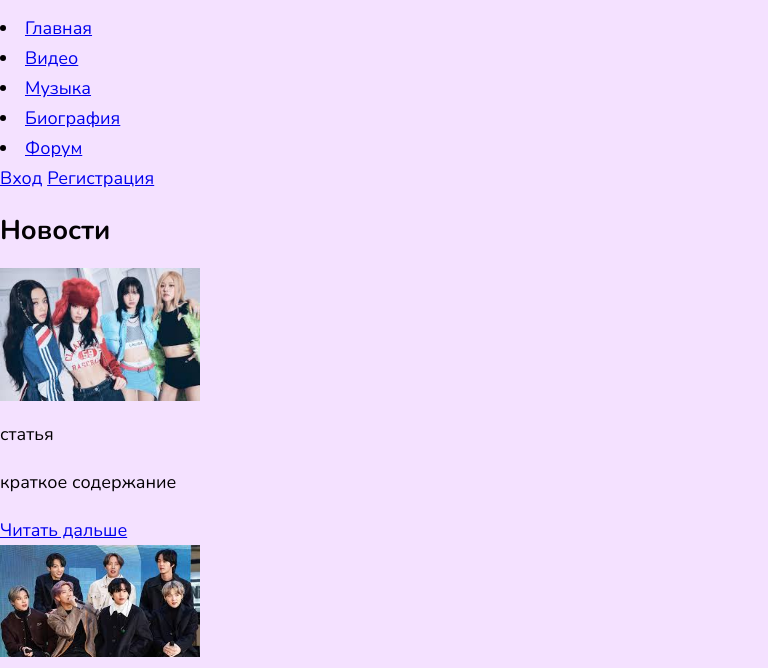
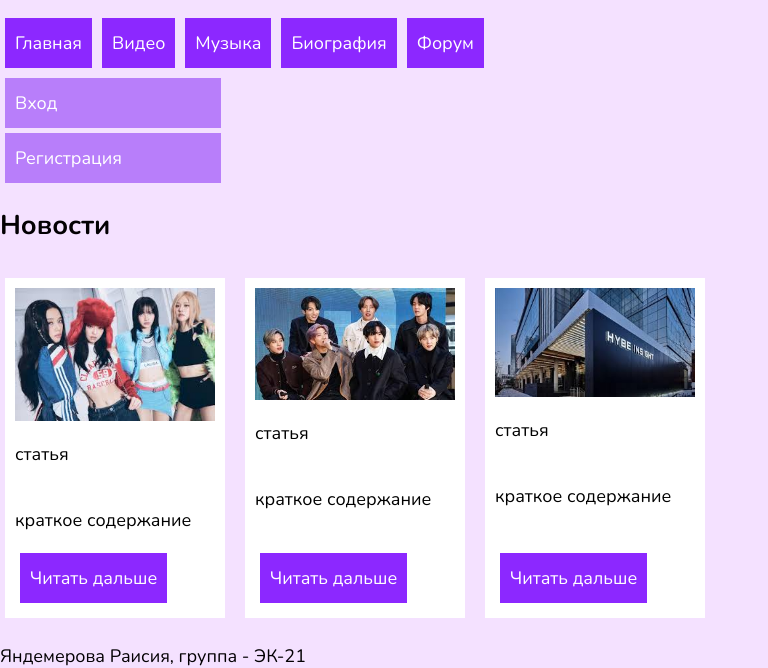
Before and after one commit to yandemerova-ru/project-Yandemerova, a plain HTML site: page index.html in a window 1280 px wide. Shown: the part 165-833 px from the top of the page, without its empty margins (0-768 px from the left). Drawn offline with nearby package versions, Linux system fonts and the light colour scheme.

Commit message:
Add files via upload
Прописывали размеры у блоков и элементов, формировали отступы и границы. Использовали модели Flexbox и Grid. Применяли позиционирование элементов.

```diff
--- a/index.html
+++ b/index.html
@@ -9,7 +9,7 @@
     <link rel="stylesheet" href="styles/style.css">
 </head>
 <body>
-    <header class="header">
+    <header class="header container">
         <img class="header__logo" src="images/Logo.png" alt="" width="100">
         <h1 class="header__title">Название сайта</h1>
         <nav class="header__menu">
@@ -34,7 +34,7 @@
         <a class="header_button" href="entrance.html"> Вход</a>
         <a class="header_button" href="registration.html"> Регистрация</a>
     </header>
-    <main class="main">
+    <main class="main container">
         <div class="news">
             <h2 class="news__title">Новости </h2>
             <div class="news_card">
@@ -43,13 +43,13 @@
                 <p class="news__desc">краткое содержание</p>
                 <a class="news__link" href="#"> Читать дальше</a>
             </div>
-            <div class="news">
+            <div class="news_card">
                 <img class="news__image" src="images/news2.jpg" alt="" width="200">
                 <p class="news__subtitle">статья</p>
                 <p class="news__desc">краткое содержание</p>
                 <a class="news__link" href="#"> Читать дальше</a>
             </div>
-            <div class="news">
+            <div class="news_card">
                 <img class="news__image" src="images/news3.jpg" alt="" width="200">
                 <p class="news__subtitle">статья</p>
                 <p class="news__desc">краткое содержание</p>
@@ -57,7 +57,7 @@
             </div>
         </div>
     </main>
-    <footer class="footer">
+    <footer class="footer  container">
         <p class="footer__desc">Яндемерова Раисия, группа - ЭК-21</p>
     </footer>
 </body>
--- a/styles/base.css
+++ b/styles/base.css
@@ -29,3 +29,8 @@ clip-path: inset(100%);
 clip: rect(0 0 0 0);
 overflow: hidden;
 }
+.container{
+    width: 1440px;
+    margin-left: auto;
+    margin-right: auto;
+   }
--- a/styles/header.css
+++ b/styles/header.css
@@ -0,0 +1,25 @@
+.menu {
+    margin: 0;
+    padding: 0;
+    list-style-type: none;
+    display: flex;
+    flex-wrap: wrap;
+   }
+   .menu__link{
+    display: block;
+    padding: 10px;
+    margin: 5px;
+    background-color: rgb(140, 40, 255);
+    color: rgb(255, 255, 255);
+    text-decoration: none;
+   }
+   .header_button{
+    display: block;
+    padding: 10px;
+    margin: 5px;
+    background-color: rgb(184, 126, 250);
+    color: rgb(255, 255, 255);
+    text-decoration: none;
+    width: 15%;
+    flex-shrink: 0;
+   }
--- a/styles/main.css
+++ b/styles/main.css
@@ -0,0 +1,29 @@
+.news {
+    display: flex;
+    flex-wrap: wrap;
+    gap: 10px;
+}
+.news__title {
+    width: 100%;
+    flex-shrink: 0;
+}
+.news_card {
+    display: block;
+    padding: 10px;
+    margin: 5px;
+    background-color: rgb(255, 255, 255);
+    color: rgb(0, 0, 0);
+    text-decoration: none;
+    display: flex;
+    flex-direction: column;
+}
+.news__link{
+    display: block;
+    padding: 10px;
+    margin: 5px;
+    background-color: rgb(140, 40, 255);
+    color: rgb(255, 255, 255);
+    text-decoration: none;
+    margin-top: auto;
+    margin-right: auto;
+   }
```
